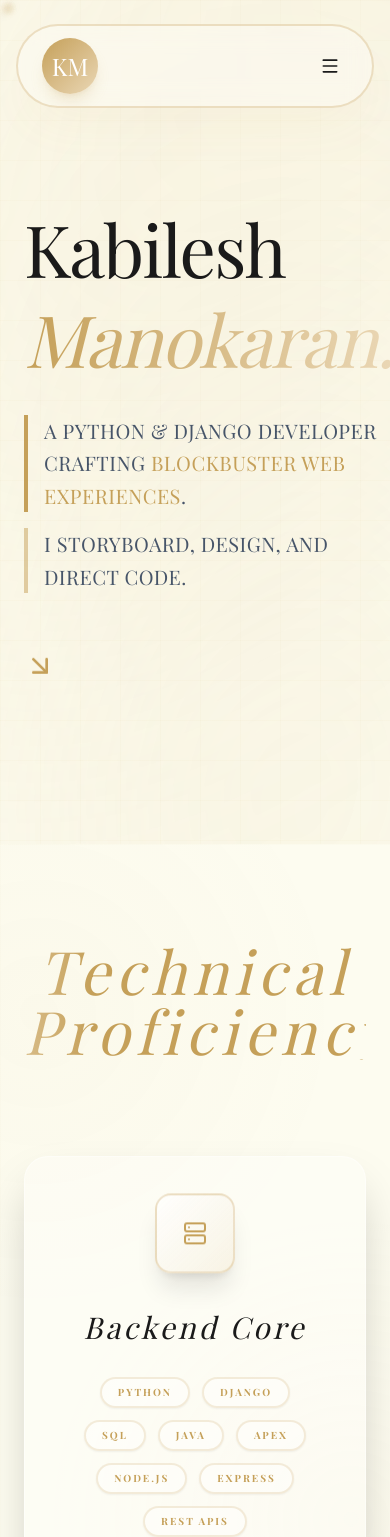
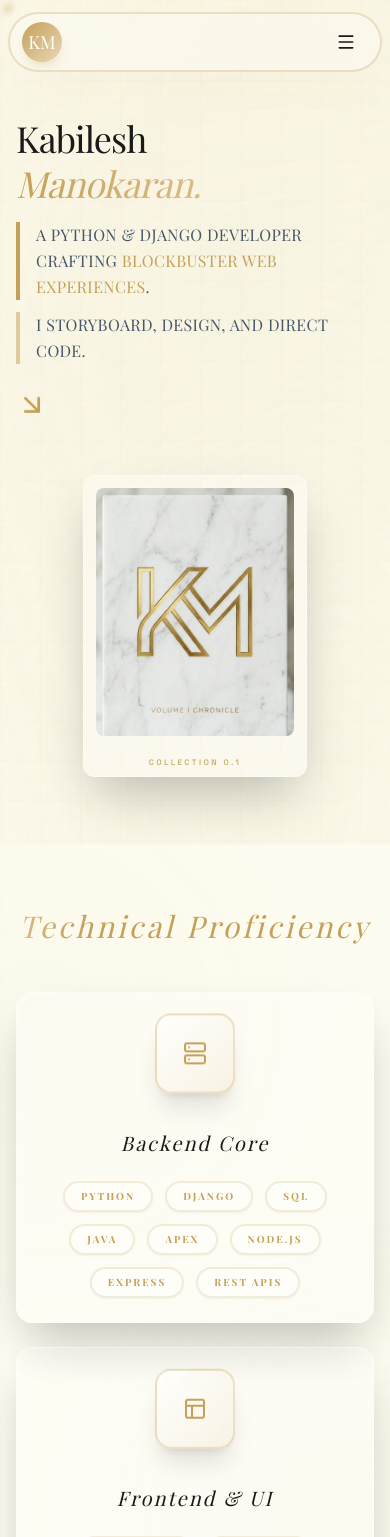
Before and after one commit to kabilesh-coding-07/kabilesh-portfolio, a React (Vite) app: page / in a window 390 px wide. Shown: the top 1537 px of the page. Built offline with nearby package versions, Linux system fonts and the light colour scheme.

Commit message:
Make portfolio fully responsive for mobile, tablet, and desktop

```diff
--- a/src/components/Hero.jsx
+++ b/src/components/Hero.jsx
@@ -6,7 +6,7 @@ const Hero = ({ isCinephile }) => {
     return (
         <section
             id="about"
-            className="min-h-screen flex items-center pt-32 pb-20 px-6 md:px-12 max-w-7xl mx-auto relative overflow-hidden"
+            className="min-h-screen flex items-center pt-24 sm:pt-32 pb-12 sm:pb-20 px-4 sm:px-6 md:px-12 max-w-7xl mx-auto relative overflow-hidden"
         >
             <div className="w-full grid md:grid-cols-12 gap-12 items-center relative z-10">
 
@@ -18,13 +18,13 @@ const Hero = ({ isCinephile }) => {
                     className="md:col-span-7"
                 >
                     {isCinephile ? (
-                        <h1 className="text-7xl md:text-9xl font-comic tracking-wider text-comic-yellow comic-stroke mb-4 leading-none" style={{ textShadow: '6px 6px 0px #ff003c' }}>
+                        <h1 className="text-4xl sm:text-5xl md:text-7xl lg:text-9xl font-comic tracking-wider text-comic-yellow comic-stroke mb-4 leading-none" style={{ textShadow: '4px 4px 0px #ff003c' }}>
                             KABILESH
                             <br />
                             <span className="text-comic-cyan" style={{ textShadow: '6px 6px 0px #ffffff' }}>MANOKARAN.</span>
                         </h1>
                     ) : (
-                        <h1 className="text-7xl md:text-9xl font-serif tracking-tight text-elegant-dark mb-4 leading-tight">
+                        <h1 className="text-4xl sm:text-5xl md:text-7xl lg:text-9xl font-serif tracking-tight text-elegant-dark mb-4 leading-tight">
                             <motion.span
                                 initial={{ opacity: 0, y: 20 }}
                                 animate={{ opacity: 1, y: 0 }}
@@ -40,7 +40,7 @@ const Hero = ({ isCinephile }) => {
                         </h1>
                     )}
 
-                    <div className={`text-xl md:text-2xl mb-10 max-w-xl leading-relaxed mt-8 space-y-4 font-medium uppercase tracking-wide ${isCinephile ? 'text-slate-300' : 'text-slate-600'}`}>
+                    <div className={`text-base sm:text-lg md:text-2xl mb-6 sm:mb-10 max-w-xl leading-relaxed mt-4 sm:mt-8 space-y-3 sm:space-y-4 font-medium uppercase tracking-wide ${isCinephile ? 'text-slate-300' : 'text-slate-600'}`}>
                         <p className={`border-l-4 pl-4 ${isCinephile ? 'border-comic-red' : 'border-elegant-gold'}`}>
                             A Python & Django Developer crafting <span className={isCinephile ? 'text-comic-yellow' : 'text-elegant-gold'}>blockbuster web experiences</span>.
                         </p>
@@ -53,7 +53,7 @@ const Hero = ({ isCinephile }) => {
                         initial={{ opacity: 0 }}
                         animate={{ opacity: 1 }}
                         transition={{ delay: 1, duration: 1 }}
-                        className="mt-16"
+                        className="mt-8 sm:mt-16"
                     >
                         <ArrowDownRight className={isCinephile ? 'text-slate-400 animate-bounce' : 'text-elegant-gold animate-bounce'} size={32} />
                     </motion.div>
@@ -64,13 +64,13 @@ const Hero = ({ isCinephile }) => {
                     initial={{ opacity: 0, scale: 0.8, rotate: -5 }}
                     animate={{ opacity: 1, scale: 1, rotate: 0 }}
                     transition={{ duration: 0.8, type: "spring", bounce: 0.4, delay: 0.2 }}
-                    className="md:col-span-5 relative hidden md:flex justify-center items-center h-[500px]"
+                    className="md:col-span-5 relative flex justify-center items-center h-[300px] sm:h-[400px] md:h-[500px]"
                 >
 
                     {/* Main Polaroid Image / Comic Panel */}
                     <motion.div
                         whileHover={!isCinephile ? { y: -10, rotateY: 5 } : {}}
-                        className={`transition-all duration-500 p-4 pb-12 z-20 w-80 relative group ${isCinephile
+                        className={`transition-all duration-500 p-3 sm:p-4 pb-10 sm:pb-12 z-20 w-56 sm:w-72 md:w-80 relative group ${isCinephile
                             ? 'bg-noir border-4 border-ink shadow-comic-hard-cyan transform rotate-3 hover:rotate-0'
                             : 'glass-elegant rounded-xl p-2 border-white/40 shadow-2xl overflow-hidden posh-shimmer-subtle'}`}
                     >
@@ -84,7 +84,7 @@ const Hero = ({ isCinephile }) => {
                                 className={`w-full h-full object-cover transition-all duration-700 ${isCinephile ? '' : 'scale-110 group-hover:scale-100'}`}
                             />
                         </div>
-                        <div className={`absolute bottom-3 left-0 right-0 text-center tracking-[0.4em] uppercase ${isCinephile ? 'font-comic text-2xl text-ink' : 'font-sans text-[9px] font-black text-elegant-gold/80'}`}>
+                        <div className={`absolute bottom-2 sm:bottom-3 left-0 right-0 text-center tracking-[0.3em] sm:tracking-[0.4em] uppercase ${isCinephile ? 'font-comic text-lg sm:text-2xl text-ink' : 'font-sans text-[8px] sm:text-[9px] font-black text-elegant-gold/80'}`}>
                             {isCinephile ? 'SCENE 01' : 'Collection 0.1'}
                         </div>
                     </motion.div>
@@ -95,12 +95,12 @@ const Hero = ({ isCinephile }) => {
                             <motion.div
                                 animate={{ y: [0, -20, 0], rotate: [0, 10, 0] }}
                                 transition={{ duration: 5, repeat: Infinity, ease: "easeInOut" }}
-                                className="absolute -top-10 -right-10 w-24 h-24 glass-elegant rounded-full shimmer-gold hidden md:block"
+                                className="absolute -top-10 -right-10 w-16 sm:w-24 h-16 sm:h-24 glass-elegant rounded-full shimmer-gold hidden sm:block"
                             />
                             <motion.div
                                 animate={{ y: [0, 20, 0], rotate: [0, -10, 0] }}
                                 transition={{ duration: 7, repeat: Infinity, ease: "easeInOut", delay: 1 }}
-                                className="absolute -bottom-10 -left-10 w-32 h-32 glass-elegant rounded-full flex items-center justify-center hidden md:block"
+                                className="absolute -bottom-10 -left-10 w-24 sm:w-32 h-24 sm:h-32 glass-elegant rounded-full flex items-center justify-center hidden sm:block"
                             >
                                 <div className="w-24 h-24 border border-elegant-gold/20 rounded-full animate-spin-slow" />
                             </motion.div>
--- a/src/components/Navbar.jsx
+++ b/src/components/Navbar.jsx
@@ -40,19 +40,19 @@ const Navbar = ({ isCinephile, toggleTheme }) => {
             initial={{ y: -100, opacity: 0 }}
             animate={{ y: 0, opacity: 1 }}
             transition={{ duration: 0.6, type: "spring", stiffness: 80 }}
-            className="fixed top-6 left-0 w-full z-50 px-4 md:px-0 flex justify-center items-center gap-3 pointer-events-none"
+            className="fixed top-3 sm:top-6 left-0 w-full z-50 px-2 sm:px-4 md:px-0 flex justify-center items-center gap-2 sm:gap-3 pointer-events-none"
         >
             {/* The Main Navbar Container (Central Elite Command) */}
-            <nav className={`transition-all duration-300 px-4 py-3 flex items-center justify-between w-full max-w-2xl pointer-events-auto border-2 ${isCinephile
+            <nav className={`transition-all duration-300 px-2 sm:px-4 py-2 sm:py-3 flex items-center justify-between w-full max-w-2xl pointer-events-auto border-2 ${isCinephile
                 ? 'bg-noir border-ink shadow-comic-hard-yellow'
                 : 'glass-elegant shimmer-gold border-elegant-gold/30 rounded-full'}`}>
                 {/* Initials Logo */}
                 <motion.a
                     whileHover={!isCinephile ? { scale: 1.1, rotate: 5 } : {}}
                     href="#"
-                    className={`w-14 h-14 ml-2 flex items-center justify-center transition-all duration-300 ${isCinephile
-                        ? 'font-comic text-3xl -rotate-3 hover:rotate-3 shadow-comic-dark bg-comic-cyan text-noir border-4 border-ink shadow-[4px_4px_0px_#000]'
-                        : 'font-serif text-2xl bg-gradient-to-br from-elegant-gold to-[#ead7b5] text-white rounded-full shadow-lg shadow-elegant-gold/20'}`}
+                    className={`w-10 h-10 sm:w-14 sm:h-14 ml-1 sm:ml-2 flex items-center justify-center transition-all duration-300 ${isCinephile
+                        ? 'font-comic text-2xl sm:text-3xl -rotate-3 hover:rotate-3 shadow-comic-dark bg-comic-cyan text-noir border-4 border-ink shadow-[4px_4px_0px_#000]'
+                        : 'font-serif text-lg sm:text-2xl bg-gradient-to-br from-elegant-gold to-[#ead7b5] text-white rounded-full shadow-lg shadow-elegant-gold/20'}`}
                 >
                     KM
                 </motion.a>
--- a/src/components/TechStack.jsx
+++ b/src/components/TechStack.jsx
@@ -34,13 +34,13 @@ const TechStack = ({ isCinephile }) => {
     };
 
     return (
-        <section id="stack" className="py-24 px-6 md:px-12 max-w-7xl mx-auto overflow-hidden">
+        <section id="stack" className="py-16 sm:py-24 px-4 sm:px-6 md:px-12 max-w-7xl mx-auto overflow-hidden">
             <motion.h2
                 initial={{ opacity: 0, y: 30 }}
                 whileInView={{ opacity: 1, y: 0 }}
                 viewport={{ once: true, margin: "-100px" }}
                 transition={{ duration: 0.8, ease: "easeOut" }}
-                className={`text-6xl md:text-8xl tracking-widest mb-24 text-center ${isCinephile ? 'font-comic text-ink comic-stroke' : 'font-serif text-elegant-dark italic text-shimmer-gold'}`}
+                className={`text-3xl sm:text-5xl md:text-6xl lg:text-8xl tracking-widest mb-12 sm:mb-24 text-center ${isCinephile ? 'font-comic text-ink comic-stroke' : 'font-serif text-elegant-dark italic text-shimmer-gold'}`}
                 style={isCinephile ? { textShadow: '4px 4px 0px #ffde00' } : {}}
             >
                 {isCinephile ? 'THE ARSENAL' : 'Technical Proficiency'}
@@ -51,13 +51,13 @@ const TechStack = ({ isCinephile }) => {
                 initial="hidden"
                 whileInView="visible"
                 viewport={{ once: true, margin: "-100px" }}
-                className="grid md:grid-cols-3 gap-8"
+                className="grid grid-cols-1 sm:grid-cols-2 md:grid-cols-3 gap-6 sm:gap-8"
             >
                 {categories.map((category, index) => (
                     <motion.div
                         variants={itemVariants}
                         key={category.title}
-                        className={`p-10 flex flex-col items-center text-center transition-all duration-500 rounded-3xl group ${isCinephile
+                        className={`p-6 sm:p-10 flex flex-col items-center text-center transition-all duration-500 rounded-2xl sm:rounded-3xl group ${isCinephile
                             ? 'bg-noir border-4 border-ink shadow-comic-hard-cyan hover:-translate-y-2'
                             : 'glass-elegant shimmer-gold border-white/40 shadow-2xl hover:-translate-y-3 hover:shadow-elegant-gold/20'}`}
                     >
@@ -70,7 +70,7 @@ const TechStack = ({ isCinephile }) => {
                         >
                             {category.icon}
                         </motion.div>
-                        <h3 className={`text-3xl tracking-widest mb-8 ${isCinephile ? 'font-comic text-ink' : 'font-serif text-elegant-dark italic'}`}>
+                        <h3 className={`text-xl sm:text-2xl md:text-3xl tracking-widest mb-6 sm:mb-8 ${isCinephile ? 'font-comic text-ink' : 'font-serif text-elegant-dark italic'}`}>
                             {category.title}
                         </h3>
                         <div className="flex flex-wrap justify-center gap-3">
--- a/src/index.css
+++ b/src/index.css
@@ -13,8 +13,10 @@
   }
 
   /* SYSTEM CURSOR IS MANAGED VIA THEME-SPECIFIC CLASSES ON ROOT */
-  .cursor-none * {
-    cursor: none !important;
+  @media (min-width: 768px) {
+    .cursor-none * {
+      cursor: none !important;
+    }
   }
 
   .theme-cinephile {
```
Also changed, not shown: src/App.jsx (+5 -5 lines), src/components/Cinephile.jsx (+7 -7 lines), src/components/Contact.jsx (+5 -5 lines), src/components/Experience.jsx (+13 -13 lines), src/components/Projects.jsx (+7 -7 lines), 1 other file (tests, documents, lock files or other folders).
